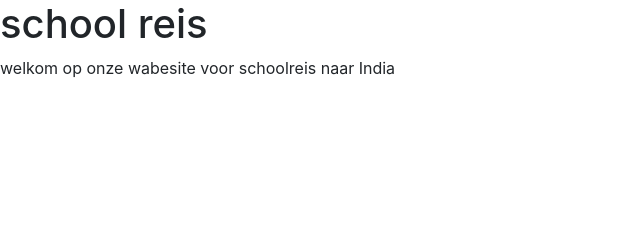
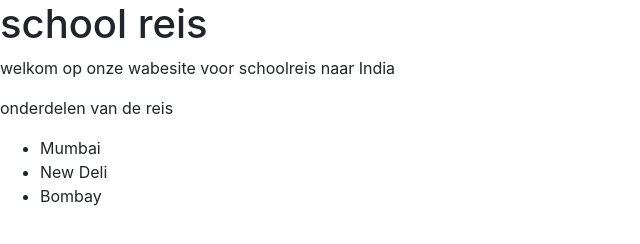
Before and after one commit to wesleymertens/reis_site, a plain HTML site: page index.html in a window 1280 px wide. Shown: the whole page, without its empty margins (0-640 px from the left). Drawn offline with nearby package versions, Linux system fonts and the light colour scheme.

Commit message:
stad toegevoegd

```diff
--- a/index.html
+++ b/index.html
@@ -15,6 +15,12 @@
 <body>
     <h1>school reis</h1>
     <p>welkom op onze wabesite voor schoolreis naar India</p>
+    <p>onderdelen van de reis</p>
+    <ul>
+        <li>Mumbai</li>
+        <li>New Deli</li>
+        <li>Bombay</li>
+    </ul>
 
     <!-- Optional JavaScript -->
     <!-- jQuery first, then Popper.js, then Bootstrap JS -->
```
